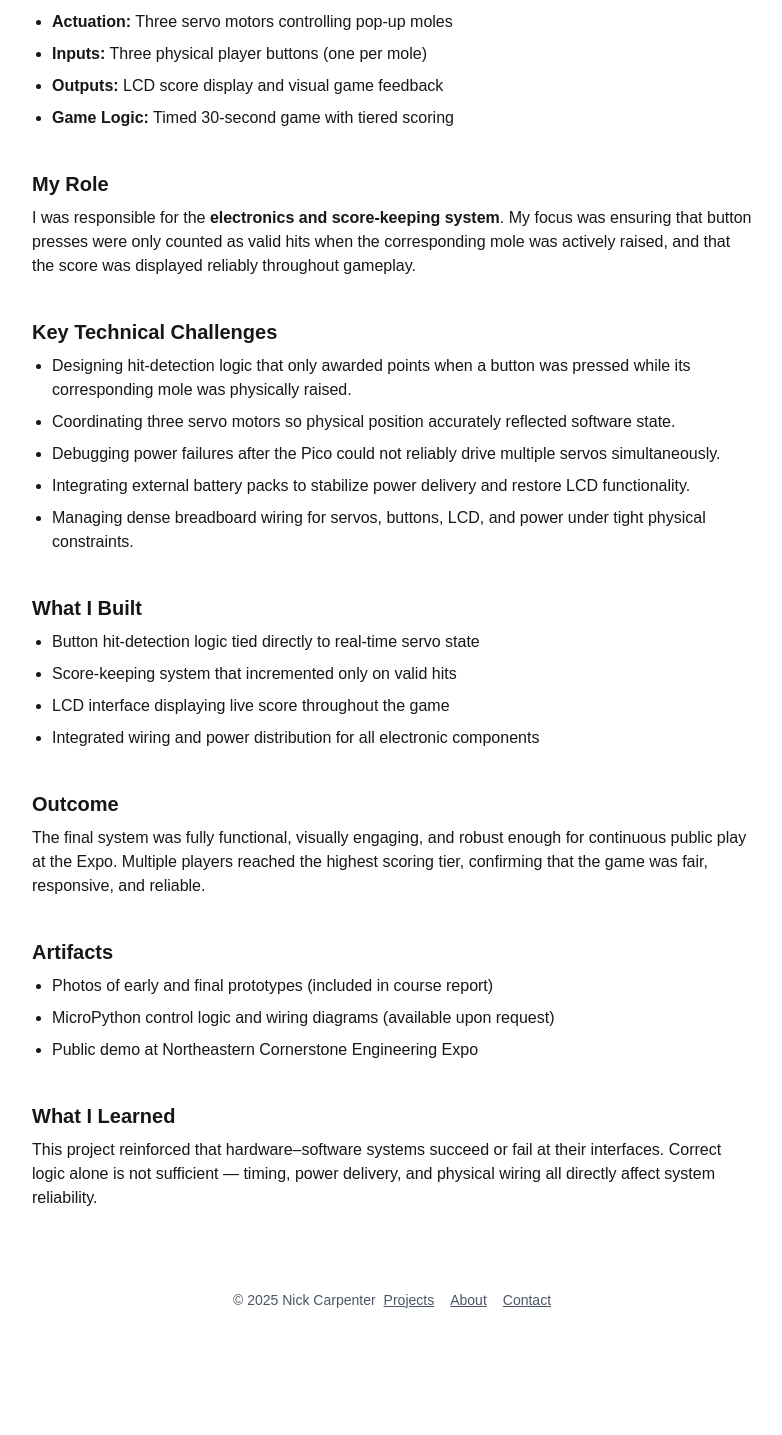
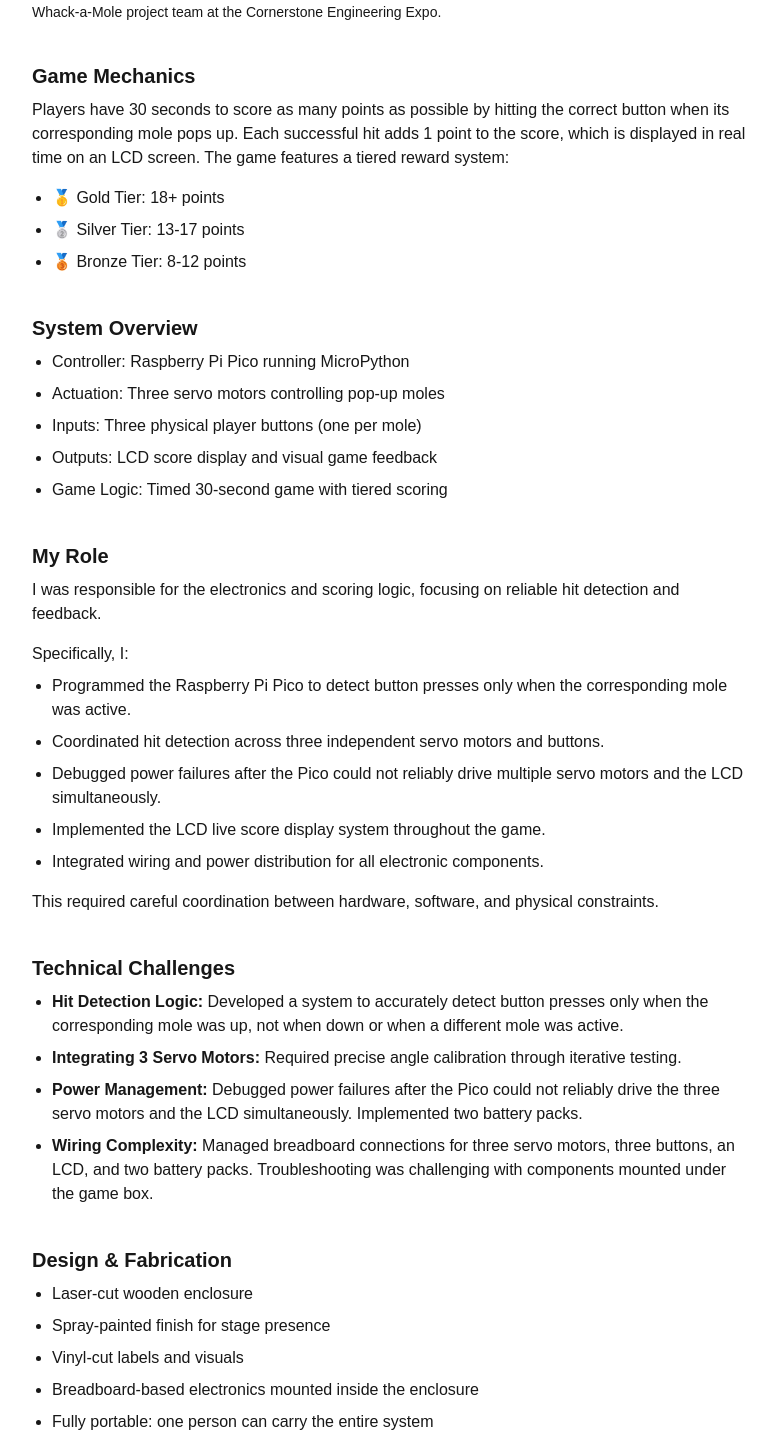
Before and after one commit to nickc32849/personal_website, a Next.js app: page /projects/whack-a-mole in a window 1280 px wide. Shown: the part 1235-2670 px from the top of the page, without its empty margins (248-1030 px from the left). Before the commit the page ends 2577 px from the top, so only its background shows below. Built offline with nearby package versions, Linux system fonts and the light colour scheme.

Commit message:
Update Whack-a-Mole project page content

```diff
--- a/app/projects/whack-a-mole/page.tsx
+++ b/app/projects/whack-a-mole/page.tsx
@@ -3,137 +3,159 @@ import ProjectLayout from "@/app/components/ProjectLayout";
 import Section from "@/app/components/Section";
 import BackLink from "@/app/components/BackLink";
 
-export default function WhackAMoleProjectPage() {
+export default function WhackAMolePage() {
   return (
     <ProjectLayout
-      title="Whack-a-Mole Arcade Game"
-      subtitle="Cornerstone of Engineering 1 — Raspberry Pi Pico–based interactive system built for a public expo"
+      title="Whack-a-Mole: Cornerstone Engineering Group Project"
+      subtitle="Cornerstone of Engineering 1 (GE 1501) • Northeastern University"
       tags={[
+        "Raspberry Pi Pico",
+        "MicroPython",
         "Embedded systems",
-        "Raspberry Pi Pico",
+        "Servo control",
+        "Power management",
         "Hardware–software integration",
-        "Servos",
-        "State-based logic",
       ]}
     >
       <BackLink href="/projects" label="← Back to Projects" />
 
-      <Section title="Context">
+      <Section title="Project Overview">
         <p>
-          As part of Northeastern’s Cornerstone of Engineering 1 course, my team designed
-          and built a Whack-a-Mole style arcade game for a public Carnival / Expo.
-          The system needed to be engaging, reliable, and able to withstand repeated
-          play without supervision.
+          For Northeastern’s first-year engineering course, my team designed and built a fully
+          functional Whack-a-Mole game for a carnival/arcade-themed project for a public expo. The
+          game features three randomly popping moles controlled by a Raspberry Pi Pico, challenging
+          players to test their reflexes within a 30-second time limit.
+        </p>
+        <p className="mt-4">
+          The game was designed to be fast-paced, visually engaging, portable, and winnable,
+          meeting all engineering and gameplay constraints set by the course.
         </p>
       </Section>
 
+      {/* Team Photo (kept in the most natural spot: after overview) */}
       <Section title="Team">
-        <div className="space-y-4">
+        <div className="space-y-3">
           <Image
             src="/images/whack-a-mole-team.png"
-            alt="Whack-a-Mole Cornerstone Engineering team at the Expo"
-            width={800}
-            height={450}
-            className="mx-auto rounded-lg border"
+            alt="Whack-a-Mole project team"
+            width={1200}
+            height={800}
+            className="rounded-lg border"
           />
-          <p className="text-sm text-center">
-            Whack-a-Mole project team at the Cornerstone Engineering Expo.
-          </p>
+          <p className="text-sm">Whack-a-Mole project team at the Cornerstone Engineering Expo.</p>
         </div>
+      </Section>
+
+      <Section title="Game Mechanics">
+        <p>
+          Players have 30 seconds to score as many points as possible by hitting the correct button
+          when its corresponding mole pops up. Each successful hit adds 1 point to the score, which
+          is displayed in real time on an LCD screen. The game features a tiered reward system:
+        </p>
+        <ul className="list-disc space-y-2 pl-5 mt-4">
+          <li>🥇 Gold Tier: 18+ points</li>
+          <li>🥈 Silver Tier: 13-17 points</li>
+          <li>🥉 Bronze Tier: 8-12 points</li>
+        </ul>
       </Section>
 
       <Section title="System Overview">
         <ul className="list-disc space-y-2 pl-5">
-          <li>
-            <strong>Controller:</strong> Raspberry Pi Pico running MicroPython
-          </li>
-          <li>
-            <strong>Actuation:</strong> Three servo motors controlling pop-up moles
-          </li>
-          <li>
-            <strong>Inputs:</strong> Three physical player buttons (one per mole)
-          </li>
-          <li>
-            <strong>Outputs:</strong> LCD score display and visual game feedback
-          </li>
-          <li>
-            <strong>Game Logic:</strong> Timed 30-second game with tiered scoring
-          </li>
+          <li>Controller: Raspberry Pi Pico running MicroPython</li>
+          <li>Actuation: Three servo motors controlling pop-up moles</li>
+          <li>Inputs: Three physical player buttons (one per mole)</li>
+          <li>Outputs: LCD score display and visual game feedback</li>
+          <li>Game Logic: Timed 30-second game with tiered scoring</li>
         </ul>
       </Section>
 
       <Section title="My Role">
         <p>
-          I was responsible for the <strong>electronics and score-keeping system</strong>.
-          My focus was ensuring that button presses were only counted as valid hits when
-          the corresponding mole was actively raised, and that the score was displayed
-          reliably throughout gameplay.
+          I was responsible for the electronics and scoring logic, focusing on reliable hit
+          detection and feedback.
+        </p>
+        <p className="mt-4">Specifically, I:</p>
+        <ul className="list-disc space-y-2 pl-5 mt-2">
+          <li>
+            Programmed the Raspberry Pi Pico to detect button presses only when the corresponding
+            mole was active.
+          </li>
+          <li>Coordinated hit detection across three independent servo motors and buttons.</li>
+          <li>
+            Debugged power failures after the Pico could not reliably drive multiple servo motors
+            and the LCD simultaneously.
+          </li>
+          <li>Implemented the LCD live score display system throughout the game.</li>
+          <li>Integrated wiring and power distribution for all electronic components.</li>
+        </ul>
+        <p className="mt-4">
+          This required careful coordination between hardware, software, and physical constraints.
         </p>
       </Section>
 
-      <Section title="Key Technical Challenges">
+      <Section title="Technical Challenges">
         <ul className="list-disc space-y-2 pl-5">
           <li>
-            Designing hit-detection logic that only awarded points when a button was
-            pressed while its corresponding mole was physically raised.
+            <strong>Hit Detection Logic:</strong> Developed a system to accurately detect button
+            presses only when the corresponding mole was up, not when down or when a different mole
+            was active.
           </li>
           <li>
-            Coordinating three servo motors so physical position accurately reflected
-            software state.
+            <strong>Integrating 3 Servo Motors:</strong> Required precise angle calibration through
+            iterative testing.
           </li>
           <li>
-            Debugging power failures after the Pico could not reliably drive multiple
-            servos simultaneously.
+            <strong>Power Management:</strong> Debugged power failures after the Pico could not
+            reliably drive the three servo motors and the LCD simultaneously. Implemented two
+            battery packs.
           </li>
           <li>
-            Integrating external battery packs to stabilize power delivery and restore
-            LCD functionality.
-          </li>
-          <li>
-            Managing dense breadboard wiring for servos, buttons, LCD, and power under
-            tight physical constraints.
+            <strong>Wiring Complexity:</strong> Managed breadboard connections for three servo
+            motors, three buttons, an LCD, and two battery packs. Troubleshooting was challenging
+            with components mounted under the game box.
           </li>
         </ul>
       </Section>
 
-      <Section title="What I Built">
+      <Section title="Design & Fabrication">
         <ul className="list-disc space-y-2 pl-5">
-          <li>
-            Button hit-detection logic tied directly to real-time servo state
-          </li>
-          <li>
-            Score-keeping system that incremented only on valid hits
-          </li>
-          <li>
-            LCD interface displaying live score throughout the game
-          </li>
-          <li>
-            Integrated wiring and power distribution for all electronic components
-          </li>
+          <li>Laser-cut wooden enclosure</li>
+          <li>Spray-painted finish for stage presence</li>
+          <li>Vinyl-cut labels and visuals</li>
+          <li>Breadboard-based electronics mounted inside the enclosure</li>
+          <li>Fully portable: one person can carry the entire system</li>
         </ul>
       </Section>
 
-      <Section title="Outcome">
+      <Section title="Results & Reception">
         <p>
-          The final system was fully functional, visually engaging, and robust enough
-          for continuous public play at the Expo. Multiple players reached the highest
-          scoring tier, confirming that the game was fair, responsive, and reliable.
+          The game was a hit at the FYE Expo. Players consistently commented on its visual appeal
+          and engaging gameplay. The 30-second timer and competitive scoring tiers created a fun
+          atmosphere, with groups competing to achieve the highest scores. Only two players reached
+          the impressive score of 19 points during the event.
         </p>
       </Section>
 
-      <Section title="Artifacts">
-        <ul className="list-disc space-y-2 pl-5">
-          <li>Photos of early and final prototypes (included in course report)</li>
-          <li>MicroPython control logic and wiring diagrams (available upon request)</li>
-          <li>Public demo at Northeastern Cornerstone Engineering Expo</li>
+      <Section title="Key Takeaways">
+        <p>This project taught me:</p>
+        <ul className="list-disc space-y-2 pl-5 mt-2">
+          <li>Practical experience with Raspberry Pi Pico and MicroPython programming</li>
+          <li>Circuit integration and power management for multi-component systems</li>
+          <li>The importance of iterative testing and design flexibility</li>
+          <li>Effective team collaboration and communication under deadline pressure</li>
+          <li>How to debug hardware-software integration issues</li>
         </ul>
-      </Section>
 
-      <Section title="What I Learned">
-        <p>
-          This project reinforced that hardware–software systems succeed or fail at
-          their interfaces. Correct logic alone is not sufficient — timing, power
-          delivery, and physical wiring all directly affect system reliability.
+        <p className="mt-4">
+          Looking back, I would have allocated more buffer time in my schedule for unexpected
+          technical challenges, as debugging often took significantly longer than anticipated.
+          However, strong team communication and mutual support helped us overcome each obstacle.
+        </p>
+
+        <p className="mt-4">
+          This project was completed as part of the Cornerstone of Engineering 1 (GE 1501)
+          Carnival/Arcade Game group project, where students designed, prototyped, and built fully
+          functional carnival games from scratch.
         </p>
       </Section>
     </ProjectLayout>
```
